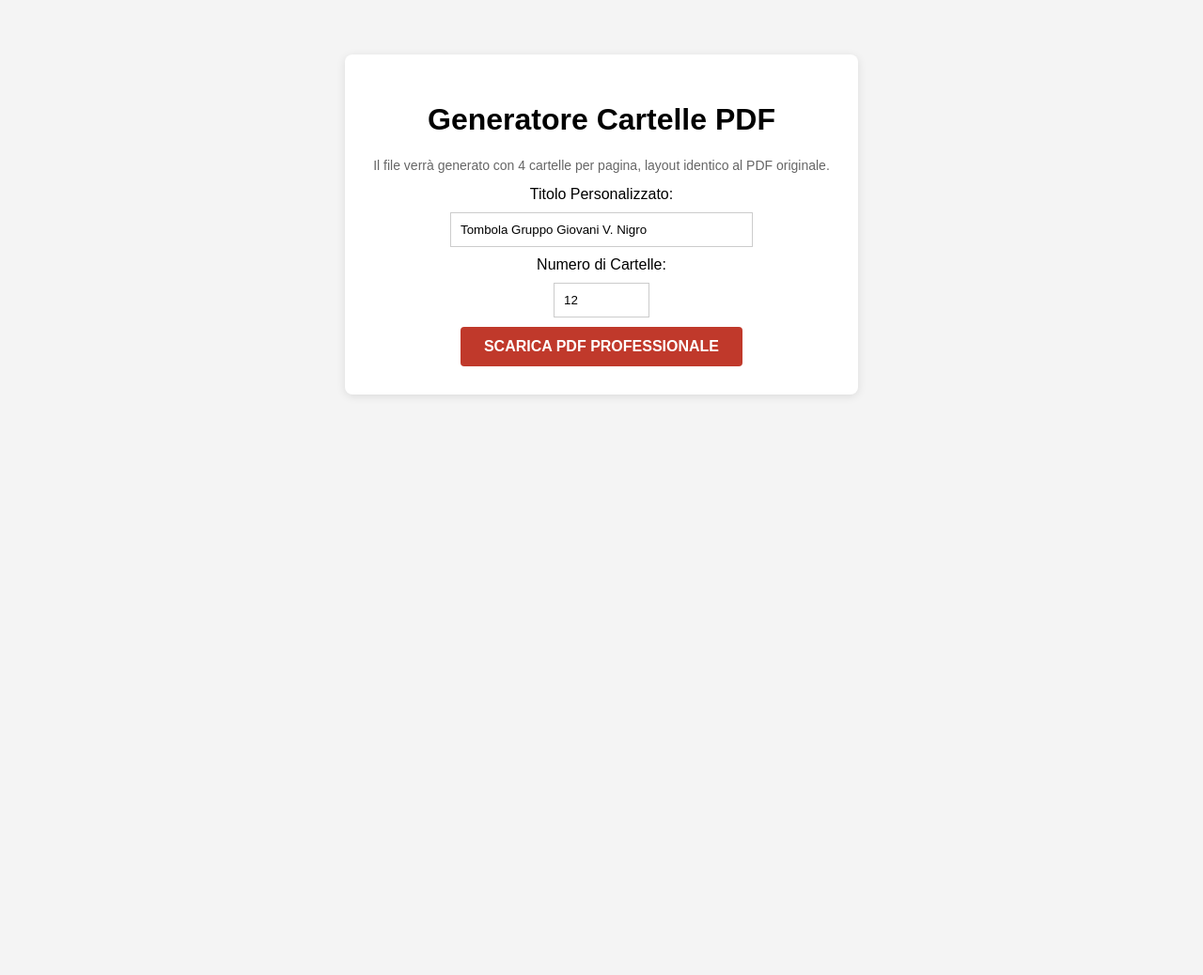
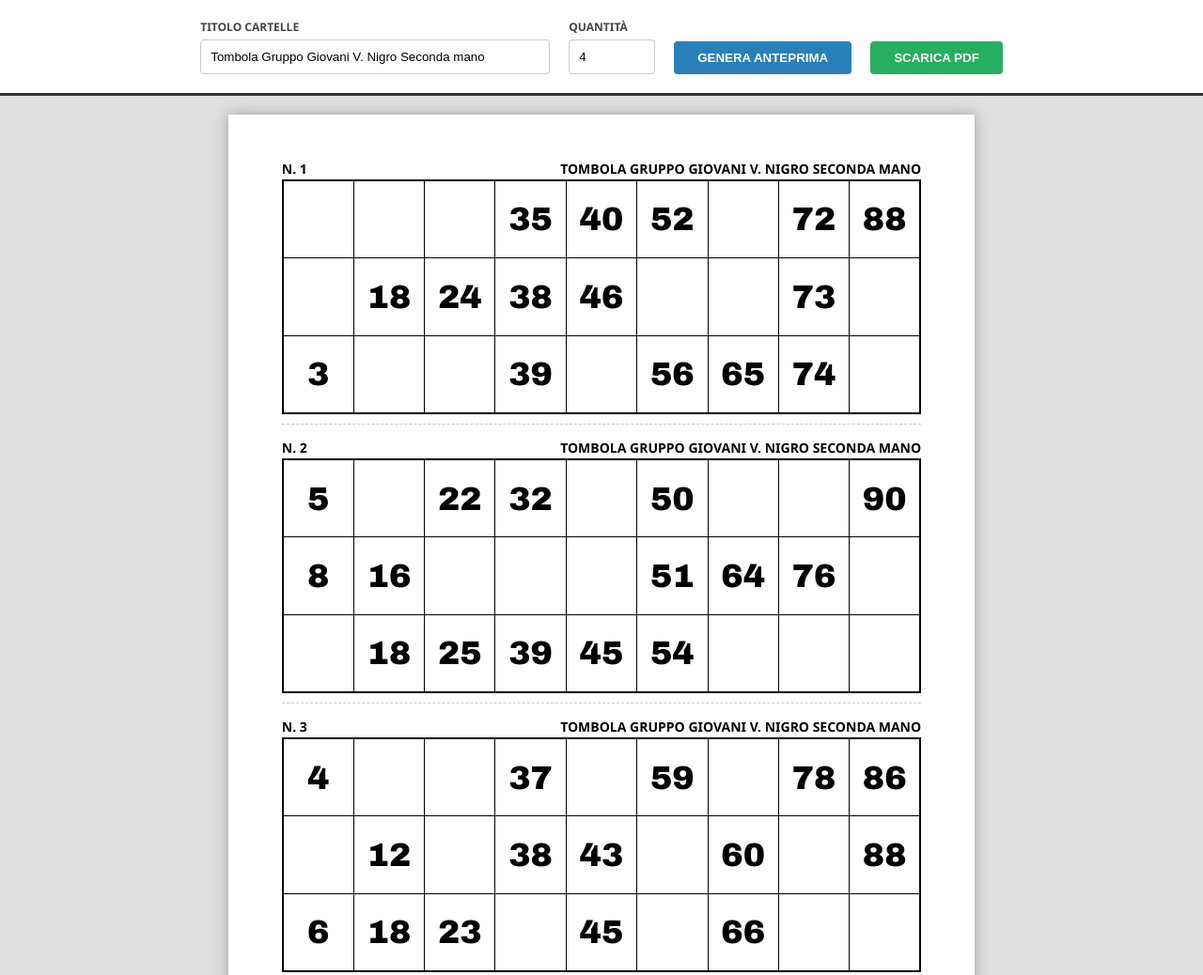
Before and after one commit to Paliddo86/Gg_tombolate, a plain HTML site: page index.html in a window 1280 px wide. Shown: the top 1038 px of the page at 94% size. Before the commit the page ends 800 px from the top, so only its background shows below. Drawn offline with nearby package versions, Linux system fonts and the light colour scheme.

Commit message:
Refactor HTML structure and styles for PDF generator
Updated the HTML title and improved styling for the PDF generator interface. Enhanced the layout and functionality of the controls and preview area.

```diff
--- a/index.html
+++ b/index.html
@@ -2,61 +2,86 @@
 <html lang="it">
 <head>
     <meta charset="UTF-8">
-    <title>Tombola Pro - Generatore PDF Vettoriale</title>
+    <title>Tombola Pro - Anteprima e PDF Vettoriale</title>
     <script src="https://cdnjs.cloudflare.com/ajax/libs/jspdf/2.5.1/jspdf.umd.min.js"></script>
     <style>
-        body { font-family: sans-serif; background: #f4f4f4; text-align: center; padding: 50px; }
-        .container { background: white; padding: 30px; border-radius: 8px; box-shadow: 0 2px 10px rgba(0,0,0,0.1); display: inline-block; }
-        input { padding: 10px; margin: 10px; border: 1px solid #ccc; width: 300px; display: block; margin: 10px auto; }
-        button { padding: 12px 25px; cursor: pointer; background: #c0392b; color: white; border: none; font-weight: bold; border-radius: 4px; font-size: 16px; }
-        button:hover { background: #a93226; }
-        p { color: #666; font-size: 14px; }
+        body { font-family: 'Segoe UI', Tahoma, Geneva, Verdana, sans-serif; background: #e0e0e0; margin: 0; padding: 0; }
+
+        /* Controlli UI */
+        .no-print {
+            background: #fff; padding: 20px; text-align: center;
+            border-bottom: 3px solid #333; position: sticky; top: 0; z-index: 1000;
+        }
+        .controls { display: flex; justify-content: center; gap: 20px; align-items: flex-end; flex-wrap: wrap; }
+        .group { text-align: left; }
+        label { display: block; font-size: 12px; font-weight: bold; margin-bottom: 5px; color: #444; }
+        input { padding: 10px; border: 1px solid #ccc; border-radius: 4px; }
+        button { padding: 10px 25px; cursor: pointer; border: none; font-weight: bold; border-radius: 4px; color: white; transition: 0.3s; }
+        .btn-gen { background: #2980b9; }
+        .btn-pdf { background: #27ae60; }
+        button:hover { opacity: 0.8; }
+
+        /* Anteprima a schermo */
+        #preview-area { display: flex; flex-direction: column; align-items: center; padding: 20px; }
+        .preview-page {
+            background: white; width: 210mm; min-height: 297mm;
+            margin-bottom: 30px; box-shadow: 0 0 15px rgba(0,0,0,0.3);
+            padding: 10mm 15mm; box-sizing: border-box;
+        }
+        .preview-cartella {
+            width: 100%; border-bottom: 1px dashed #ccc; padding: 10px 0;
+            margin-bottom: 5px;
+        }
+        .preview-header { display: flex; justify-content: space-between; font-weight: bold; font-size: 14px; margin-bottom: 2px; }
+        .preview-table { width: 100%; border-collapse: collapse; border: 2px solid #000; table-layout: fixed; }
+        .preview-table td {
+            border: 1.5px solid #000; height: 21mm; text-align: center;
+            font-size: 35px; font-weight: 900; font-family: 'Arial Black', sans-serif;
+        }
+        .empty { background: #fff; }
     </style>
 </head>
 <body>
 
-<div class="container">
-    <h1>Generatore Cartelle PDF</h1>
-    <p>Il file verrà generato con 4 cartelle per pagina, layout identico al PDF originale.</p>
+<div class="no-print">
+    <div class="controls">
+        <div class="group">
+            <label>TITOLO CARTELLE</label>
+            <input type="text" id="titoloInput" value="Tombola Gruppo Giovani V. Nigro Seconda mano" style="width: 350px;">
+        </div>
+        <div class="group">
+            <label>QUANTITÀ</label>
+            <input type="number" id="qty" value="4" min="1" style="width: 70px;">
+        </div>
+        <button class="btn-gen" onclick="renderPreview()">GENERA ANTEPRIMA</button>
+        <button class="btn-pdf" onclick="generatePDF()">SCARICA PDF</button>
+    </div>
+</div>
 
-    <label>Titolo Personalizzato:</label>
-    <input type="text" id="titoloInput" value="Tombola Gruppo Giovani V. Nigro">
-
-    <label>Numero di Cartelle:</label>
-    <input type="number" id="qty" value="12" min="1" style="width: 80px;">
-
-    <button onclick="generatePDF()">SCARICA PDF PROFESSIONALE</button>
-</div>
+<div id="preview-area">
+    </div>
 
 <script>
 const { jsPDF } = window.jspdf;
+let currentCartelle = []; // Salva i dati per coerenza tra anteprima e PDF
 
-// --- ALGORITMO: 5 numeri per riga, NO colonne vuote ---
-function createTombolaMatrix() {
+function createMatrix() {
     let grid;
     let valid = false;
     while (!valid) {
         grid = Array.from({ length: 3 }, () => Array(9).fill(null));
-        let rowCounts = [0, 0, 0];
-        let colCounts = Array(9).fill(0);
-
+        let rowCounts = [0, 0, 0], colCounts = Array(9).fill(0);
         for (let c = 0; c < 9; c++) {
             let r = Math.floor(Math.random() * 3);
-            grid[r][c] = true;
-            rowCounts[r]++; colCounts[c]++;
+            grid[r][c] = true; rowCounts[r]++; colCounts[c]++;
         }
-
         while (rowCounts.some(count => count < 5)) {
             let r = rowCounts.findIndex(count => count < 5);
             let c = Math.floor(Math.random() * 9);
-            if (grid[r][c] === null) {
-                grid[r][c] = true;
-                rowCounts[r]++; colCounts[c]++;
-            }
+            if (grid[r][c] === null) { grid[r][c] = true; rowCounts[r]++; colCounts[c]++; }
         }
         if (colCounts.every(count => count > 0)) valid = true;
     }
-
     let columnsPool = Array.from({ length: 9 }, (_, i) => {
         let min = i === 0 ? 1 : i * 10;
         let max = i === 8 ? 90 : i * 10 + 9;
@@ -64,7 +89,6 @@ function createTombolaMatrix() {
         for (let n = min; n <= max; n++) nums.push(n);
         return nums.sort(() => Math.random() - 0.5);
     });
-
     for (let c = 0; c < 9; c++) {
         let vals = [];
         for (let r = 0; r < 3; r++) if (grid[r][c] === true) vals.push(columnsPool[c].pop());
@@ -75,64 +99,94 @@ function createTombolaMatrix() {
     return grid;
 }
 
-// --- GENERAZIONE PDF VETTORIALE ---
-function generatePDF() {
-    const doc = new jsPDF('p', 'mm', 'a4');
+function renderPreview() {
+    const area = document.getElementById('preview-area');
     const qty = parseInt(document.getElementById('qty').value);
     const titolo = document.getElementById('titoloInput').value.toUpperCase();
+    area.innerHTML = '';
+    currentCartelle = [];
 
-    const marginX = 10;
-    const cardWidth = 190;
-    const cardHeight = 65;
-    const cellWidth = cardWidth / 9;
-    const cellHeight = 16;
+    let currentPageDiv;
+    for (let i = 0; i < qty; i++) {
+        if (i % 4 === 0) {
+            currentPageDiv = document.createElement('div');
+            currentPageDiv.className = 'preview-page';
+            area.appendChild(currentPageDiv);
+        }
+        const matrix = createMatrix();
+        currentCartelle.push(matrix);
 
-    for (let i = 0; i < qty; i++) {
+        const wrapper = document.createElement('div');
+        wrapper.className = 'preview-cartella';
+        wrapper.innerHTML = `
+            <div class="preview-header"><span>N. ${i+1}</span><span>${titolo}</span></div>
+            <table class="preview-table">
+                ${matrix.map(row => `<tr>${row.map(c => `<td class="${c?'':'empty'}">${c||''}</td>`).join('')}</tr>`).join('')}
+            </table>
+        `;
+        currentPageDiv.appendChild(wrapper);
+    }
+}
+
+function generatePDF() {
+    if (currentCartelle.length === 0) { alert("Genera prima l'anteprima!"); return; }
+
+    const doc = new jsPDF('p', 'mm', 'a4');
+    const titolo = document.getElementById('titoloInput').value.toUpperCase();
+
+    const marginX = 15;
+    const cardWidth = 180; // (20mm x 9 col = 180mm) per avere quasi quadrati
+    const cellSide = 20;   // Dimensione cella (quadrata)
+    const headerHeight = 6;
+    const footerSpace = 8; // Spazio aumentato sotto la cartella
+
+    currentCartelle.forEach((matrix, i) => {
         const pageIdx = i % 4;
         if (i > 0 && pageIdx === 0) doc.addPage();
 
-        const startY = 15 + (pageIdx * 70);
-        const matrix = createTombolaMatrix();
+        // Calcolo posizione Y
+        const startY = 15 + (pageIdx * (headerHeight + (cellSide * 3) + footerSpace));
 
-        // Intestazione Cartella
+        // Intestazione (ridotta)
         doc.setFont("helvetica", "bold");
         doc.setFontSize(10);
         doc.text(`N. ${i + 1}`, marginX, startY - 2);
         doc.text(titolo, marginX + cardWidth, startY - 2, { align: "right" });
 
-        // Disegno Tabella
-        doc.setLineWidth(0.5);
-        for (let r = 0; r <= 3; r++) {
-            doc.line(marginX, startY + (r * cellHeight), marginX + cardWidth, startY + (r * cellHeight));
-        }
-        for (let c = 0; c <= 9; c++) {
-            doc.line(marginX + (c * cellWidth), startY, marginX + (c * cellWidth), startY + (3 * cellHeight));
-        }
+        // Tabella
+        doc.setLineWidth(0.6);
+        doc.setDrawColor(0);
+        for (let r = 0; r <= 3; r++) doc.line(marginX, startY + (r * cellSide), marginX + cardWidth, startY + (r * cellSide));
+        for (let c = 0; c <= 9; c++) doc.line(marginX + (c * cellSide), startY, marginX + (c * cellSide), startY + (3 * cellSide));
 
-        // Inserimento Numeri
-        doc.setFontSize(28);
-        for (let r = 0; r < 3; r++) {
-            for (let c = 0; c < 9; c++) {
-                if (matrix[r][c]) {
-                    const txt = matrix[r][c].toString();
-                    const x = marginX + (c * cellWidth) + (cellWidth / 2);
-                    const y = startY + (r * cellHeight) + (cellHeight / 2) + 5;
-                    doc.text(txt, x, y, { align: "center" });
+        // Numeri (Grandi e centrati)
+        doc.setFont("helvetica", "bold");
+        doc.setFontSize(38);
+        matrix.forEach((row, rIdx) => {
+            row.forEach((num, cIdx) => {
+                if (num) {
+                    const x = marginX + (cIdx * cellSide) + (cellSide / 2);
+                    const y = startY + (rIdx * cellSide) + (cellSide / 2) + 6;
+                    doc.text(num.toString(), x, y, { align: "center" });
                 }
-            }
-        }
+            });
+        });
 
-        // Linea di taglio tratteggiata (tranne ultima della pagina)
+        // Linea di taglio (footer aumentato)
         if (pageIdx < 3) {
+            doc.setLineWidth(0.2);
             doc.setLineDashPattern([2, 2], 0);
-            doc.line(5, startY + (3 * cellHeight) + 3, 205, startY + (3 * cellHeight) + 3);
+            const lineY = startY + (cellSide * 3) + (footerSpace / 2);
+            doc.line(5, lineY, 205, lineY);
             doc.setLineDashPattern([], 0);
         }
-    }
+    });
 
-    doc.save("tombola_professionale.pdf");
+    doc.save("Cartelle_Tombola_Professionali.pdf");
 }
+
+// Genera una preview al caricamento
+renderPreview();
 </script>
-
 </body>
 </html>
```
